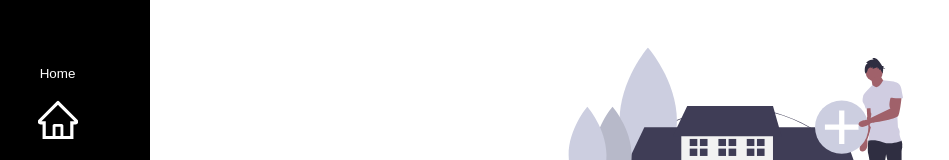
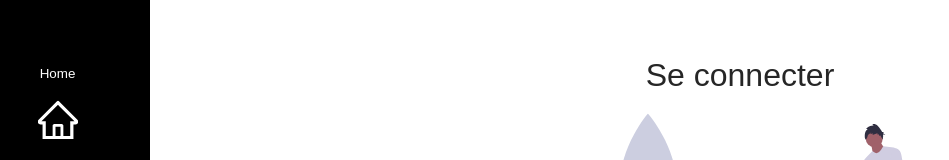
Before and after one commit to meltek13/Immo_agency_react, a React (Create React App) app: page /createannoucement in a window 1280 px wide. Shown: the top 160 px of the page, without its empty margins (0-949 px from the left). Built offline with nearby package versions, Linux system fonts and the light colour scheme.

Commit message:
added: addhome view updated

```diff
--- a/src/pages/CreateAnnoucement/annoucement.css
+++ b/src/pages/CreateAnnoucement/annoucement.css
@@ -30,5 +30,11 @@ flex-direction: column;
   transform: scale(2.5);
   margin-bottom: 200px;
   top: 100px;
+}
 
+.h2-addhome{
+  position: relative;
+  font-size: 2rem;
+  top: 50px;
+  margin-top: 0px;
 }
--- a/src/pages/CreateAnnoucement/index.jsx
+++ b/src/pages/CreateAnnoucement/index.jsx
@@ -48,6 +48,7 @@ const CreateAnnoucement = () => {
 
   return (
     <div className="content-input">
+      <h2 className="h2-addhome">Se connecter</h2>
       <img className="svg-addhome" src={Addhome} alt="illustration" />
       <form>
         <input
```
